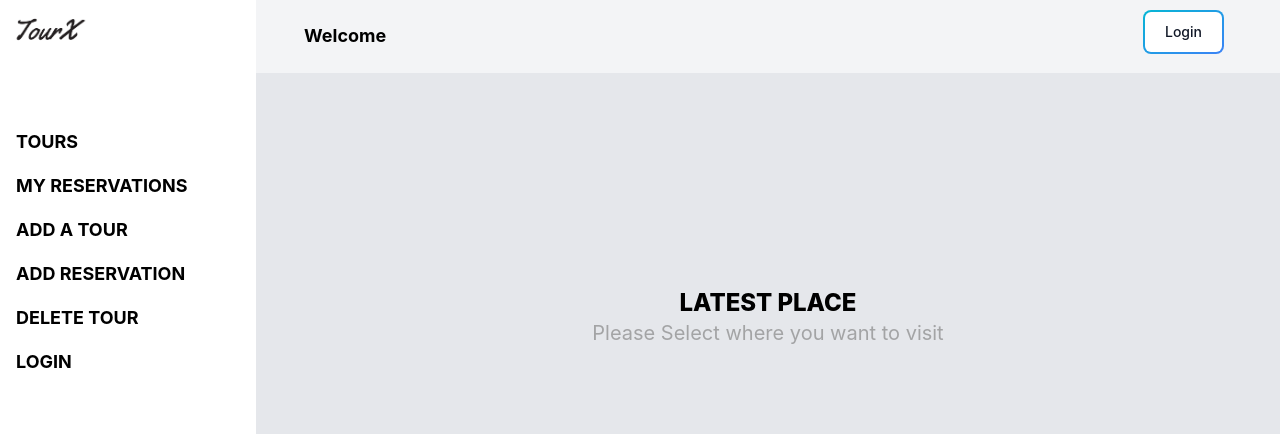
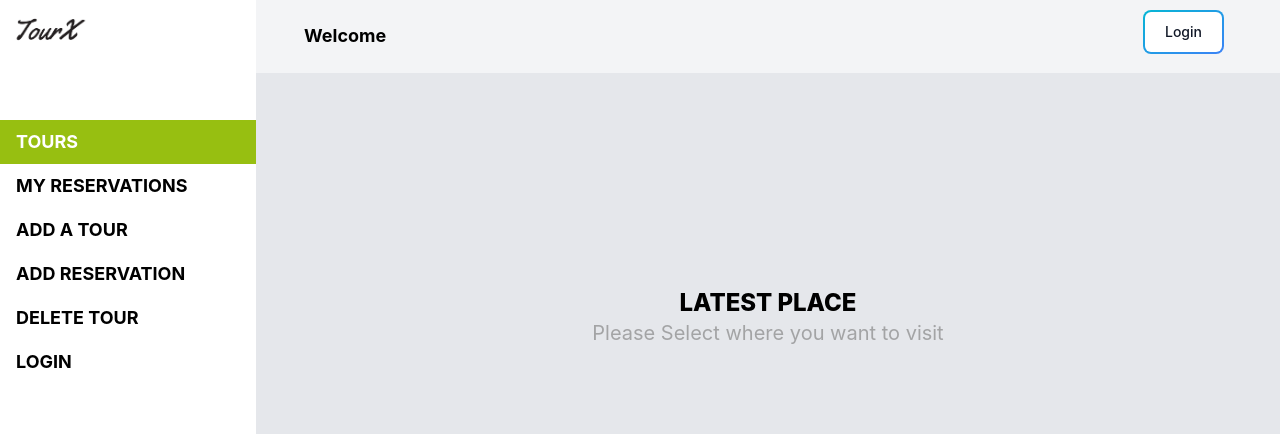
Before and after one commit to mrprotocoll/tourXtra, a React (Create React App) app in the folder frontend/: page / in a window 1280 px wide. Shown: the top 434 px of the page. Built offline with nearby package versions, Linux system fonts and the light colour scheme; no server answers.

Commit message:
refactor navbar

```diff
--- a/frontend/src/components/Navbar/NavLinks.jsx
+++ b/frontend/src/components/Navbar/NavLinks.jsx
@@ -1,15 +1,20 @@
 import { useEffect, useState } from 'react';
-import {
-  Link, NavLink, useLocation, useNavigate,
-} from 'react-router-dom';
+import { NavLink, useLocation, useNavigate } from 'react-router-dom';
 import { destroySession, TOKENKEY } from 'util/auth';
-import NavLinkItem from './ NavLinkItem';
+import NavLinkItem from './NavLinkItem';
 
 // eslint-disable-next-line react/prop-types
 const NavLinks = ({ toggleNavbar }) => {
   const location = useLocation();
   const navigate = useNavigate();
   const [isLoggedIn, setIsLoggedIn] = useState(false);
+  const items = [
+    { name: 'TOURS', link: '/' },
+    { name: 'MY RESERVATIONS', link: '/reservations' },
+    { name: 'ADD A TOUR', link: '/add-tour' },
+    { name: 'ADD RESERVATION', link: '/add-reservation' },
+    { name: 'DELETE TOUR', link: '/delete-tour' },
+  ];
 
   const isActive = (path) => location.pathname === path;
 
@@ -28,44 +33,12 @@ const NavLinks = ({ toggleNavbar }) => {
 
   return (
     <ul className="mt-4 w-full text-lg sm:text-lg font-bold" onClick={toggleNavbar}>
-      <NavLinkItem name="TOURS" isActive={isActive} Link="/" />
+      {
+        items.map((item) => (
+          <NavLinkItem key={item.name} name={item.name} isActive={isActive} link={item.link} />
+        ))
+      }
 
-      <li
-        className={`pl-4 py-2 ${
-          isActive('/reservations')
-            ? 'bg-lGreen text-white'
-            : 'hover:bg-lGreen hover:text-white'
-        }`}
-      >
-        <NavLink to="/reservations">MY RESERVATIONS</NavLink>
-      </li>
-      <li
-        className={`pl-4 py-2 ${
-          isActive('/add-tour')
-            ? 'bg-lGreen text-white'
-            : 'hover:bg-lGreen hover:text-white'
-        }`}
-      >
-        <NavLink to="/add-tour">ADD A TOUR</NavLink>
-      </li>
-      <li
-        className={`pl-4 py-2 ${
-          isActive('/add-reservation')
-            ? 'bg-lGreen text-white'
-            : 'hover:bg-lGreen hover:text-white'
-        }`}
-      >
-        <NavLink to="/add-reservation">ADD RESERVATION</NavLink>
-      </li>
-      <li
-        className={`pl-4 py-2 ${
-          isActive('/delete-tour')
-            ? 'bg-lGreen text-white'
-            : 'hover:bg-lGreen hover:text-white'
-        }`}
-      >
-        <NavLink to="/delete-tour">DELETE TOUR</NavLink>
-      </li>
       {isLoggedIn ? (
         <li className="pl-4 py-2 hover:bg-lGreen hover:text-white ">
           <button type="button" onClick={handleLogout}>
```
Also changed, not shown: frontend/src/components/Navbar/NavLinkItem.jsx (renamed from frontend/src/components/Navbar/ NavLinkItem.jsx).
